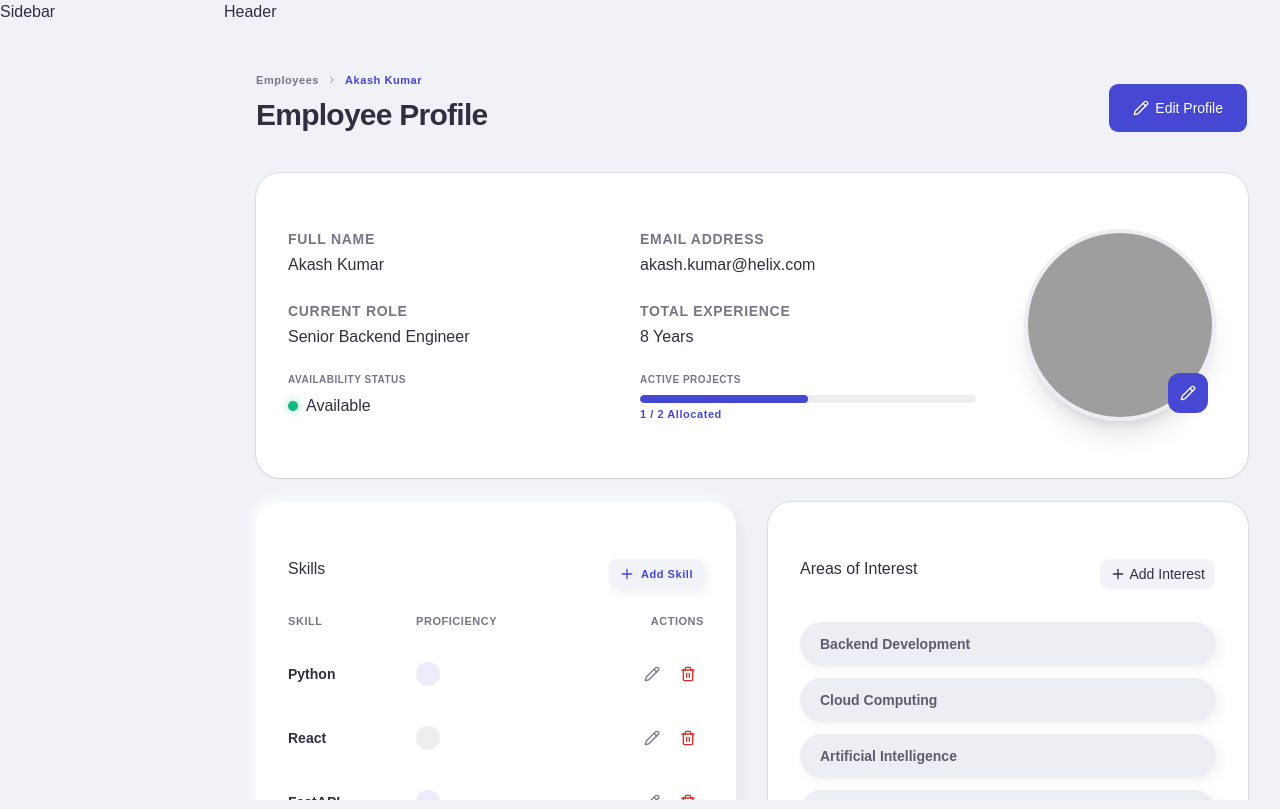
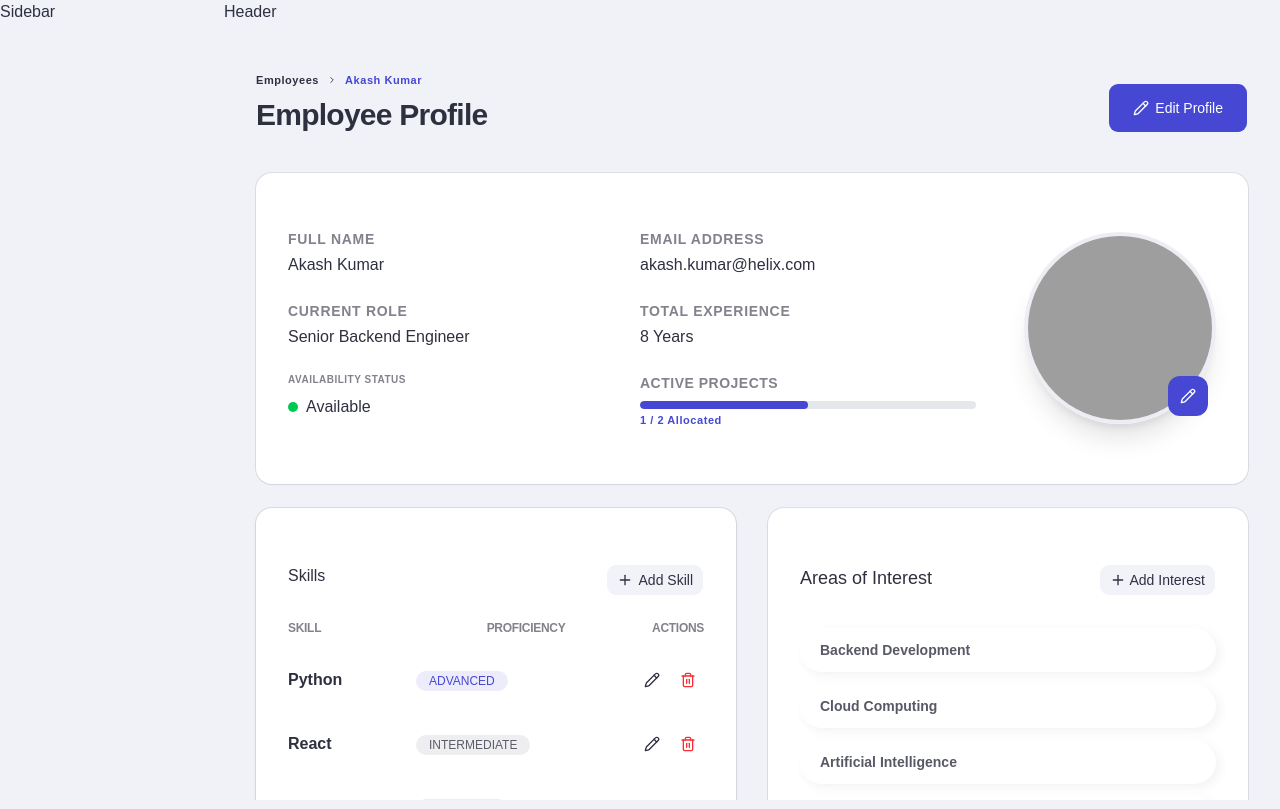
Before and after one commit to tzzkenz/engineer-allocation-platform, a React (Vite) app in the folder client/: page /employee-profile in a window 1280 px wide. Built offline with nearby package versions, Linux system fonts and the light colour scheme; grey boxes are pictures that could not be loaded.

Commit message:
refactor: Remove unwanted harcoded styles

```diff
--- a/client/src/features/employees/components/info-field/InfoField.tsx
+++ b/client/src/features/employees/components/info-field/InfoField.tsx
@@ -1,10 +1,8 @@
 const InfoField = ({ label, value }: { label: string; value: string }) => {
   return (
     <div className="flex flex-col gap-1">
-      <span className="text-sm font-extrabold tracking-wider text-[#767586] uppercase">
-        {label}
-      </span>
-      <span className="text-base text-[#2e3040]">{value}</span>
+      <span className="text-sm font-extrabold tracking-wider opacity-60 uppercase">{label}</span>
+      <span className="text-base ">{value}</span>
     </div>
   );
 };
--- a/client/src/features/employees/components/interest-section/InterestSection.tsx
+++ b/client/src/features/employees/components/interest-section/InterestSection.tsx
@@ -4,9 +4,9 @@ import { Plus } from "lucide-react";
 
 const InterestSection = ({ interests }) => {
   return (
-    <Card className="flex-1 rounded-3xl border-[rgba(199,196,215,0.3)] gap-0">
+    <Card className="flex-1 gap-0">
       <CardHeader className="px-8 pt-8 pb-0 border-b-0">
-        <CardTitle className="text-[16px] font-normal text-[#2e3040]">Areas of Interest</CardTitle>
+        <CardTitle className="text-lg font-normal">Areas of Interest</CardTitle>
         <CardAction>
           <Button variant="secondary" size="sm">
             <Plus className="w-2.5 h-2.5" />
@@ -19,9 +19,9 @@ const InterestSection = ({ interests }) => {
         {interests.map((interest) => (
           <div
             key={interest}
-            className="flex items-center gap-3 px-5 py-3 rounded-full bg-[#eceef4] shadow-[4px_4px_12px_rgba(0,0,0,0.05),-4px_-4px_12px_rgba(255,255,255,0.8)]"
+            className="flex items-center gap-3 px-5 py-3 rounded-full  shadow-[4px_4px_12px_rgba(0,0,0,0.05),-4px_-4px_12px_rgba(255,255,255,0.8)]"
           >
-            <span className="text-[14px] font-semibold text-[#5b5d6d]">{interest}</span>
+            <span className="text-[14px] font-semibold opacity-80">{interest}</span>
           </div>
         ))}
       </CardContent>
--- a/client/src/features/employees/components/skill-section/SkillSection.tsx
+++ b/client/src/features/employees/components/skill-section/SkillSection.tsx
@@ -1,27 +1,25 @@
+import { Badge } from "@/shared/components/ui/badge";
 import { Button } from "@/shared/components/ui/button";
 import { Card, CardAction, CardContent, CardHeader, CardTitle } from "@/shared/components/ui/card";
-import { Separator } from "@/shared/components/ui/separator";
 import { Tooltip, TooltipContent, TooltipTrigger } from "@/shared/components/ui/tooltip";
 import { cn } from "@/shared/lib/utils";
-import { Badge, Pencil, Plus, Trash2 } from "lucide-react";
+import { Pencil, Plus, Trash2 } from "lucide-react";
 
 import { skillLevelConfig } from "../../utils/styles";
 
-const cardStyle: React.CSSProperties = {
-  boxShadow: "4px 4px 12px rgba(0,0,0,0.05), -4px -4px 12px rgba(255,255,255,0.8)",
-};
+const TABLE_HEADS = [
+  { label: "SKILL" },
+  { label: "PROFICIENCY", className: " text-right" },
+  { label: "ACTIONS", className: " text-right" },
+];
 
 const SkillSection = ({ skills }) => {
   return (
-    <Card className="flex-1 rounded-[24px] border-[rgba(199,196,215,0.3)] gap-0" style={cardStyle}>
+    <Card className="flex-1  shadow-sm gap-0">
       <CardHeader className="px-8 pt-8 pb-0 border-b-0">
-        <CardTitle className="text-[16px] font-normal text-[#2e3040]">Skills</CardTitle>
+        <CardTitle>Skills</CardTitle>
         <CardAction>
-          <Button
-            variant="secondary"
-            size="sm"
-            className="gap-1.5 rounded-[8px] bg-[#f2f3f9] text-[#4648d4] text-[11px] font-bold tracking-[0.55px] shadow-[4px_4px_8px_rgba(0,0,0,0.05),-4px_-4px_8px_rgba(255,255,255,0.8)] hover:bg-[#e6e8ee] hover:text-[#4648d4]"
-          >
+          <Button variant="secondary" size="sm" className="gap-1.5">
             <Plus className="w-2.5 h-2.5" />
             Add Skill
           </Button>
@@ -29,37 +27,30 @@ const SkillSection = ({ skills }) => {
       </CardHeader>
 
       <CardContent className="px-8 pb-8 pt-6">
-        {/* Table header */}
         <div className="flex pb-3">
-          <span className="flex-1 text-[11px] font-bold tracking-[0.55px] text-[#767586] uppercase">
-            SKILL
-          </span>
-          <span className="w-48 text-[11px] font-bold tracking-[0.55px] text-[#767586] uppercase">
-            PROFICIENCY
-          </span>
-          <span className="w-24 text-right text-[11px] font-bold tracking-[0.55px] text-[#767586] uppercase">
-            ACTIONS
-          </span>
+          {TABLE_HEADS.map((head) => (
+            <span
+              key={head.label}
+              className={cn(
+                "flex-1 text-xs font-bold tracking-tight opacity-60 uppercase",
+                head.className
+              )}
+            >
+              {head.label}
+            </span>
+          ))}
         </div>
-        <Separator className="bg-[rgba(199,196,215,0.3)]" />
 
-        {/* Rows */}
         <div>
           {skills.map((skill, idx) => {
             const cfg = skillLevelConfig[skill.level];
             return (
               <div key={skill.id}>
-                {idx > 0 && <Separator className="bg-[rgba(199,196,215,0.2)]" />}
                 <div className="flex items-center py-4">
-                  <span className="flex-1 text-[14px] font-semibold text-[#2e3040]">
-                    {skill.name}
-                  </span>
+                  <span className="flex-1 text-base font-semibold ">{skill.name}</span>
                   <div className="w-48">
                     <Badge
-                      className={cn(
-                        "rounded-full px-3 py-0.5 text-[14px] font-medium",
-                        cfg.badgeClass
-                      )}
+                      className={cn("rounded-full px-3 py-0.5 text-xs font-medium", cfg.badgeClass)}
                     >
                       {cfg.label}
                     </Badge>
@@ -67,11 +58,7 @@ const SkillSection = ({ skills }) => {
                   <div className="w-24 flex items-center justify-end gap-1">
                     <Tooltip>
                       <TooltipTrigger asChild>
-                        <Button
-                          variant="ghost"
-                          size="icon"
-                          className="size-8 rounded-[6px] text-[#767586] hover:bg-[#f2f3f9]"
-                        >
+                        <Button variant="ghost" size="icon" className="size-8 rounded-sm ">
                           <Pencil className="w-3.5 h-3.5" />
                           <span className="sr-only">Edit {skill.name}</span>
                         </Button>
@@ -84,7 +71,7 @@ const SkillSection = ({ skills }) => {
                         <Button
                           variant="ghost"
                           size="icon"
-                          className="size-8 rounded-[6px] text-[#dc2626] hover:bg-[#fef2f2] hover:text-[#dc2626]"
+                          className="size-8 rounded-sm text-red-500  hover:text-red-500"
                         >
                           <Trash2 className="w-3 h-3" />
                           <span className="sr-only">Remove {skill.name}</span>
--- a/client/src/pages/employee-profile/EmployeeProfile.tsx
+++ b/client/src/pages/employee-profile/EmployeeProfile.tsx
@@ -18,15 +18,13 @@ export function EmployeeProfile() {
       <div className="flex items-end justify-between py-4 mb-6">
         <div>
           <div className="flex items-center gap-2 text-[11px] font-bold tracking-[0.55px] mb-2">
-            <Link to="/employees" className="text-[#767586] hover:text-[#4648d4]">
+            <Link to="/employees" className=" hover:text-primary">
               Employees
             </Link>
-            <ChevronRight className="w-2.5 h-2.5 text-[#767586]" />
-            <span className="text-[#4648d4]">{employee.name}</span>
+            <ChevronRight className="w-2.5 h-2.5 " />
+            <span className="text-primary">{employee.name}</span>
           </div>
-          <h1 className="text-[30px] font-semibold text-[#2e3040] tracking-tight leading-9">
-            Employee Profile
-          </h1>
+          <h1 className="text-3xl font-semibold tracking-tight leading-9">Employee Profile</h1>
         </div>
 
         <Button className=" px-6 py-6 ">
@@ -35,38 +33,38 @@ export function EmployeeProfile() {
         </Button>
       </div>
 
-      <Card className=" rounded-3xl border-[rgba(199,196,215,0.3)] mb-6 gap-0">
+      <Card className=" mb-6 gap-0">
         <CardContent className="p-8">
-          <div className="flex items-center gap-12">
-            <div className="flex-1 grid grid-cols-2 gap-x-4 gap-y-6">
+          <div className="flex flex-col-reverse sm:flex-row items-center gap-12">
+            <div className="flex-1 grid grid-cols-1 sm:grid-cols-2 gap-x-4 gap-y-6">
               <InfoField label="FULL NAME" value={employee.name} />
               <InfoField label="EMAIL ADDRESS" value={employee.email} />
               <InfoField label="CURRENT ROLE" value={employee.role} />
               <InfoField label="TOTAL EXPERIENCE" value={employee.experience} />
 
               <div className="flex flex-col gap-1">
-                <span className="text-[10px] font-extrabold tracking-[0.5px] text-[#767586] uppercase">
+                <span className="text-[10px] font-extrabold tracking-[0.5px] opacity-60 uppercase">
                   AVAILABILITY STATUS
                 </span>
                 <div className="flex items-center gap-2 mt-1">
-                  <div className="w-2.5 h-2.5 rounded-full bg-[#10b981] shadow-[0_0_8px_rgba(16,185,129,0.5)]" />
-                  <span className="text-[16px] text-[#2e3040]">Available</span>
+                  <div className="w-2.5 h-2.5 rounded-full bg-green-500" />
+                  <span className="text-base">Available</span>
                 </div>
               </div>
 
               <div className="flex flex-col gap-1">
-                <span className="text-[10px] font-extrabold tracking-[0.5px] text-[#767586] uppercase pb-1">
+                <span className="text-sm font-extrabold tracking-[0.5px] opacity-60 uppercase pb-1">
                   ACTIVE PROJECTS
                 </span>
-                <div className="h-2 rounded-full bg-[#eceef4] w-full overflow-hidden">
+                <div className="h-2 rounded-full bg-gray-200 w-full overflow-hidden">
                   <div
-                    className="h-full rounded-full bg-[#4648d4]"
+                    className="h-full rounded-full bg-primary"
                     style={{
                       width: `${(employee.activeProjects / employee.maxProjects) * 100}%`,
                     }}
                   />
                 </div>
-                <span className="text-[11px] font-bold text-[#4648d4] tracking-[0.55px]">
+                <span className="text-[11px] font-bold text-primary tracking-[0.55px]">
                   {employee.activeProjects} / {employee.maxProjects} Allocated
                 </span>
               </div>
@@ -78,7 +76,7 @@ export function EmployeeProfile() {
                   src="https://randomuser.me/api/portraits/men/34.jpg"
                   alt={employee.name}
                 />
-                <AvatarFallback className="bg-[#4648d4] text-white text-3xl font-bold">
+                <AvatarFallback className="bg-primary text-white text-3xl font-bold">
                   AK
                 </AvatarFallback>
               </Avatar>
@@ -90,7 +88,7 @@ export function EmployeeProfile() {
         </CardContent>
       </Card>
 
-      <div className="flex gap-8 mb-6">
+      <div className="flex flex-col sm:flex-row gap-8 mb-6">
         <SkillSection skills={employee.skills} />
 
         <InterestSection interests={employee.interests} />
--- a/client/src/shared/components/ui/button.tsx
+++ b/client/src/shared/components/ui/button.tsx
@@ -1,5 +1,6 @@
 import * as React from "react";
-import { cva, type VariantProps } from "class-variance-authority";
+
+import { type VariantProps, cva } from "class-variance-authority";
 import { Slot } from "radix-ui";
 
 import { cn } from "@shared/lib/utils";
@@ -38,7 +39,7 @@ const buttonVariants = cva(
       variant: "default",
       size: "default",
     },
-  },
+  }
 );
 
 function Button({
```
